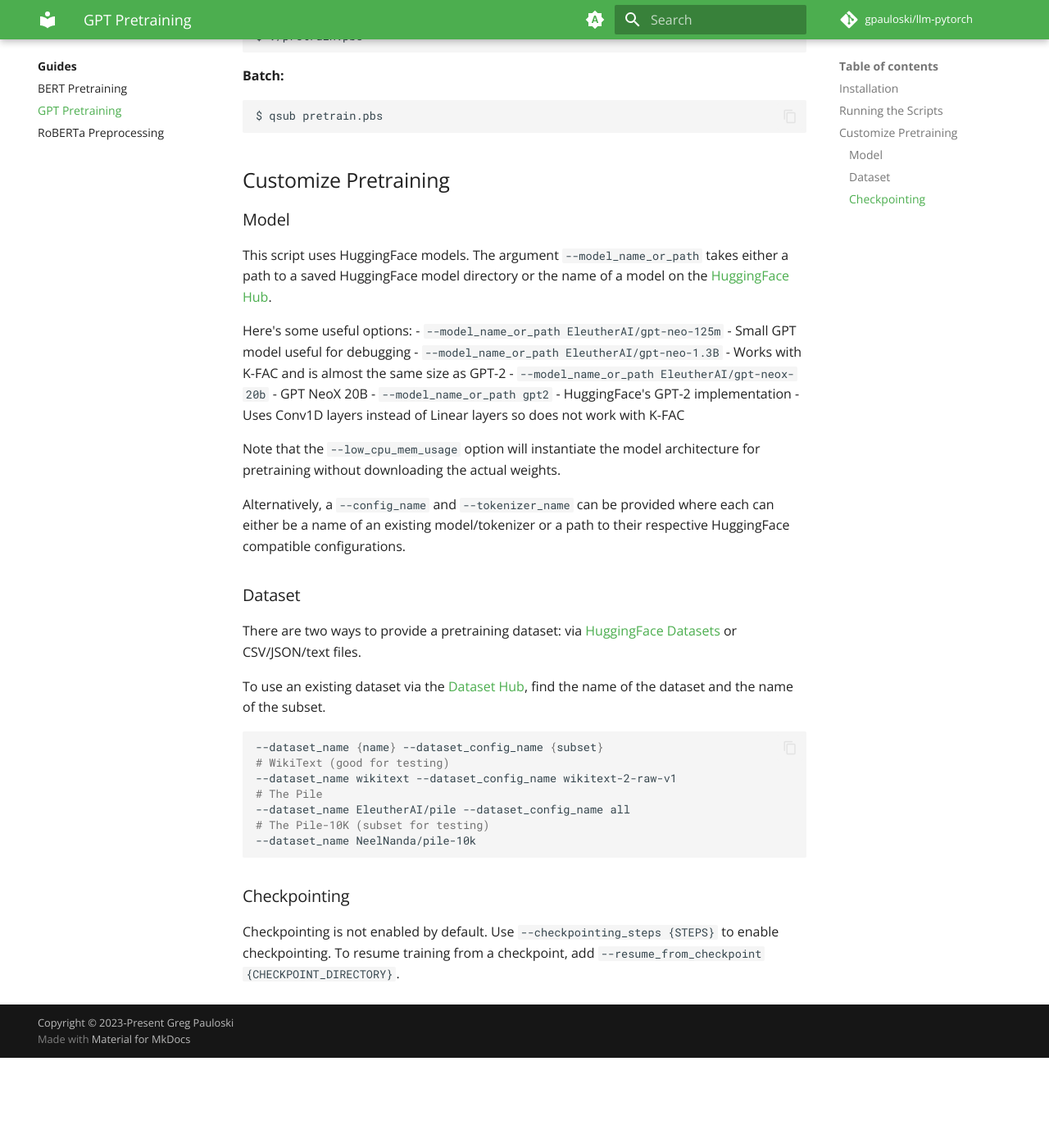
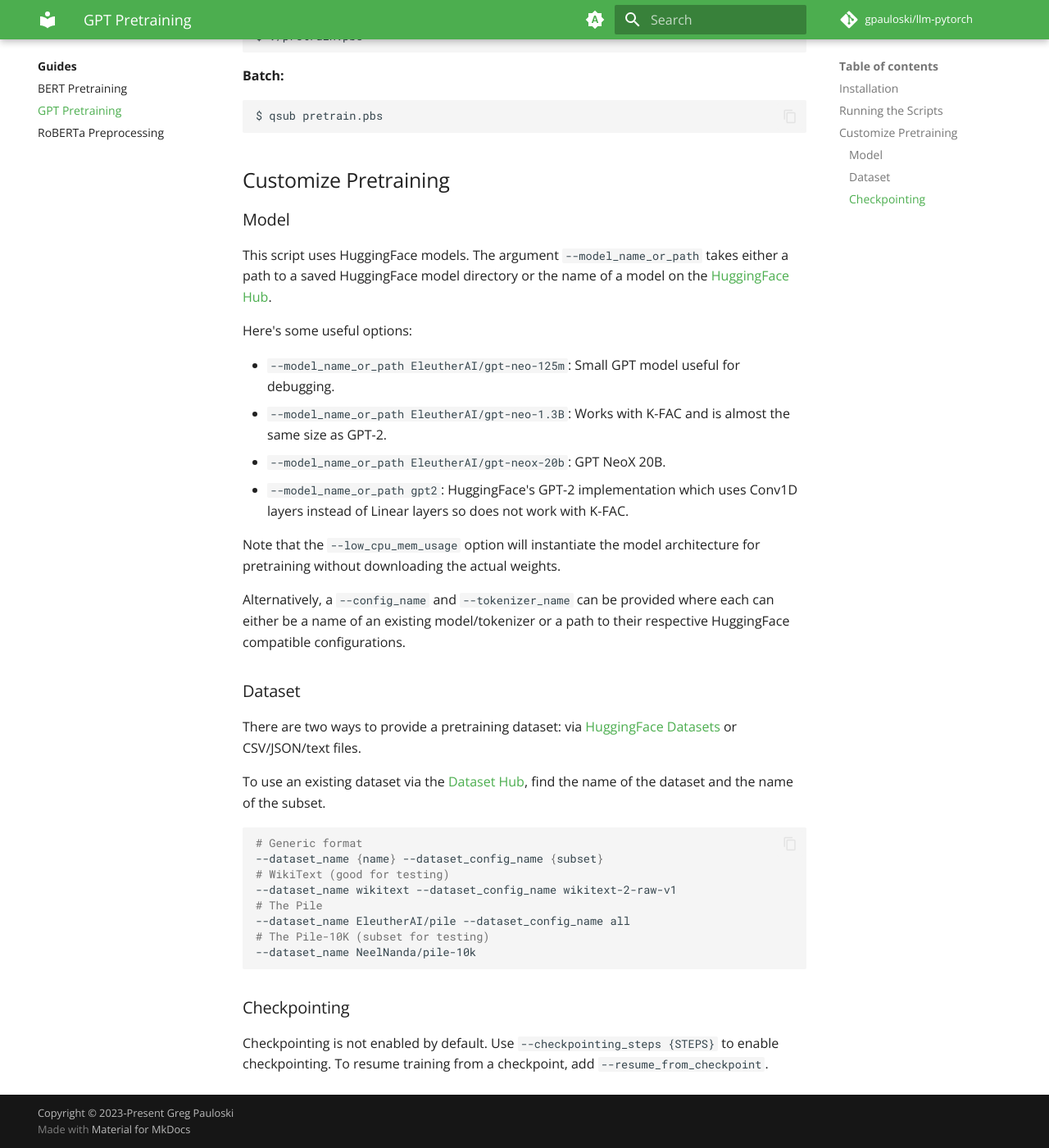
Before and after one commit to gpauloski/llm-pytorch, an MkDocs documentation site: the page built from docs/guides/gpt-pretraining.md, in a window 1280 px wide and 1400 px high, scrolled down 2744 px. Shown: the whole window at 82% size. Built offline with MkDocs 1.6.1 and Material for MkDocs 9.7.7, drawn with Linux system fonts in a browser that asks for light colours; comment, search, counter and statistics services are not loaded; the version menu is left out; before the commit the page ends 4034 px from its top, so only the background shows below that.

Commit message:
Improve GPT checkpointing

````diff
--- a/docs/guides/gpt-pretraining.md
+++ b/docs/guides/gpt-pretraining.md
@@ -142,15 +142,11 @@
 the [HuggingFace Hub](https://huggingface.co/models){target=_blank}.
 
 Here's some useful options:
-- `--model_name_or_path EleutherAI/gpt-neo-125m`
-   - Small GPT model useful for debugging
-- `--model_name_or_path EleutherAI/gpt-neo-1.3B`
-   - Works with K-FAC and is almost the same size as GPT-2
-- `--model_name_or_path EleutherAI/gpt-neox-20b`
-   - GPT NeoX 20B
-- `--model_name_or_path gpt2`
-   - HuggingFace's GPT-2 implementation
-   - Uses Conv1D layers instead of Linear layers so does not work with K-FAC
+
+* `--model_name_or_path EleutherAI/gpt-neo-125m`: Small GPT model useful for debugging.
+* `--model_name_or_path EleutherAI/gpt-neo-1.3B`: Works with K-FAC and is almost the same size as GPT-2.
+* `--model_name_or_path EleutherAI/gpt-neox-20b`: GPT NeoX 20B.
+* `--model_name_or_path gpt2`: HuggingFace's GPT-2 implementation which uses Conv1D layers instead of Linear layers so does not work with K-FAC.
 
 Note that the `--low_cpu_mem_usage` option will instantiate the model
 architecture for pretraining without downloading the actual weights.
@@ -168,6 +164,7 @@
 To use an existing dataset via the [Dataset Hub](https://huggingface.co/datasets){target=_blank},
 find the name of the dataset and the name of the subset.
 ```bash
+# Generic format
 --dataset_name {name} --dataset_config_name {subset}
 # WikiText (good for testing)
 --dataset_name wikitext --dataset_config_name wikitext-2-raw-v1
@@ -181,4 +178,4 @@
 
 Checkpointing is not enabled by default. Use `--checkpointing_steps {STEPS}`
 to enable checkpointing. To resume training from a checkpoint, add
-`--resume_from_checkpoint {CHECKPOINT_DIRECTORY}`.
+`--resume_from_checkpoint`.
````
Also changed, not shown: 2 other files.
